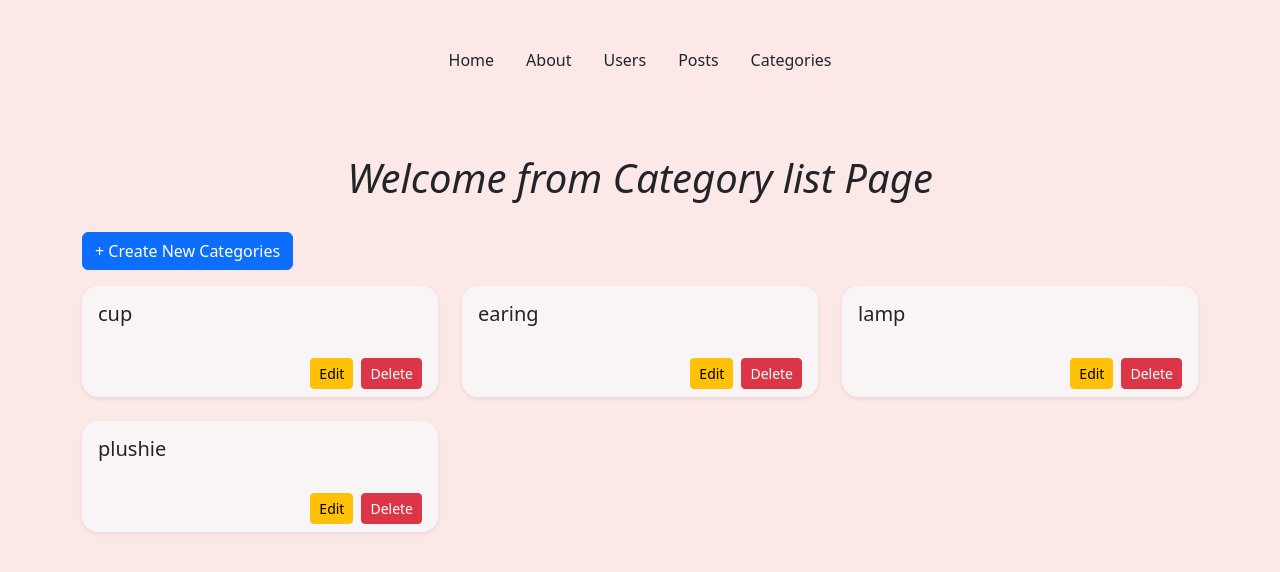
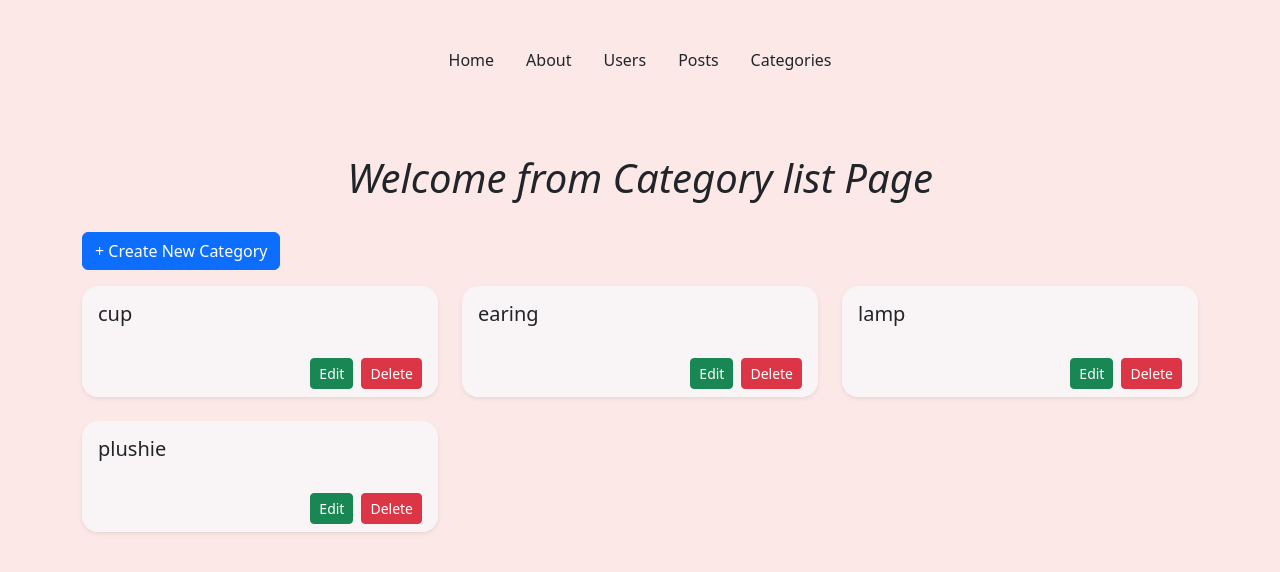
Before and after one commit to TinzarTun/sql-express-ejs-nodejs, a Node server app: page /categories in a window 1280 px wide. Shown: the top 572 px of the page. Run offline with Node 20, Linux system fonts and the light colour scheme; data comes from the database, SQL or seed files in the repository.

Commit message:
button clors changes for users page, posts page, and categories page.

```diff
--- a/views/categories/create.ejs
+++ b/views/categories/create.ejs
@@ -22,7 +22,7 @@
             </div>
 
             <div class="d-grid">
-              <button type="submit" class="btn btn-success">Create</button>
+              <button type="submit" class="btn btn-primary">Create</button>
             </div>
           </form>
         </div>
--- a/views/categories/edit.ejs
+++ b/views/categories/edit.ejs
@@ -23,7 +23,7 @@
             </div>
 
             <div class="d-grid">
-              <button type="submit" class="btn btn-primary">Update</button>
+              <button type="submit" class="btn btn-success">Update</button>
             </div>
           </form>
         </div>
--- a/views/categories/list.ejs
+++ b/views/categories/list.ejs
@@ -1,7 +1,9 @@
 <%- include('../partials/header') %>
 <div class="container mt-4">
   <div class="d-flex justify-content-between align-items-center mb-3">
-    <a href="/categories/create" class="btn btn-primary">+ Create New Categories</a>
+    <a href="/categories/create" class="btn btn-primary"
+      >+ Create New Category</a
+    >
   </div>
 
   <% if (categories.length > 0) { %>
@@ -17,7 +19,9 @@
         <div
           class="card-footer bg-transparent border-0 d-flex justify-content-end gap-2"
         >
-          <a href="/categories/edit/<%= category.id %>" class="btn btn-warning btn-sm"
+          <a
+            href="/categories/edit/<%= category.id %>"
+            class="btn btn-success btn-sm"
             >Edit</a
           >
           <a
--- a/views/posts/create.ejs
+++ b/views/posts/create.ejs
@@ -54,7 +54,7 @@
             </div>
 
             <div class="d-grid">
-              <button type="submit" class="btn btn-success">Create</button>
+              <button type="submit" class="btn btn-primary">Create</button>
             </div>
           </form>
         </div>
--- a/views/posts/edit.ejs
+++ b/views/posts/edit.ejs
@@ -63,7 +63,7 @@
             </div>
 
             <div class="d-grid">
-              <button type="submit" class="btn btn-primary">Update</button>
+              <button type="submit" class="btn btn-success">Update</button>
             </div>
           </form>
 
--- a/views/posts/list.ejs
+++ b/views/posts/list.ejs
@@ -27,7 +27,7 @@
           <p class="card-text"><%= post.content %></p>
         </div>
         <div class="card-footer bg-white d-flex justify-content-end gap-2">
-          <a href="/posts/edit/<%= post.id %>" class="btn btn-warning btn-sm"
+          <a href="/posts/edit/<%= post.id %>" class="btn btn-success btn-sm"
             >Edit</a
           >
           <form
--- a/views/users/create.ejs
+++ b/views/users/create.ejs
@@ -42,7 +42,7 @@
             </div>
 
             <div class="d-grid">
-              <button type="submit" class="btn btn-success">Create</button>
+              <button type="submit" class="btn btn-primary">Create</button>
             </div>
           </form>
         </div>
--- a/views/users/edit.ejs
+++ b/views/users/edit.ejs
@@ -34,7 +34,7 @@
             </div>
 
             <div class="d-grid">
-              <button type="submit" class="btn btn-primary">Update</button>
+              <button type="submit" class="btn btn-success">Update</button>
             </div>
           </form>
         </div>
--- a/views/users/list.ejs
+++ b/views/users/list.ejs
@@ -19,7 +19,7 @@
         <div
           class="card-footer bg-transparent border-0 d-flex justify-content-end gap-2"
         >
-          <a href="/users/edit/<%= user.id %>" class="btn btn-warning btn-sm"
+          <a href="/users/edit/<%= user.id %>" class="btn btn-success btn-sm"
             >Edit</a
           >
           <a
```
